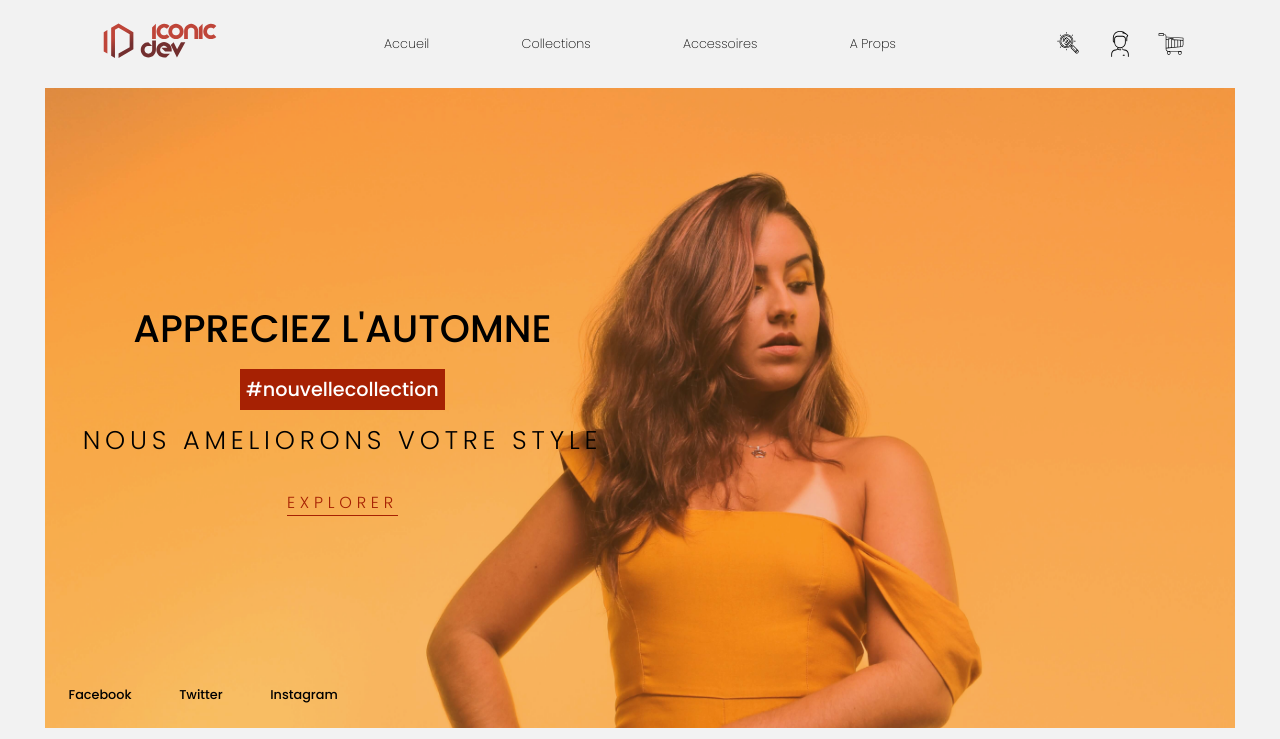
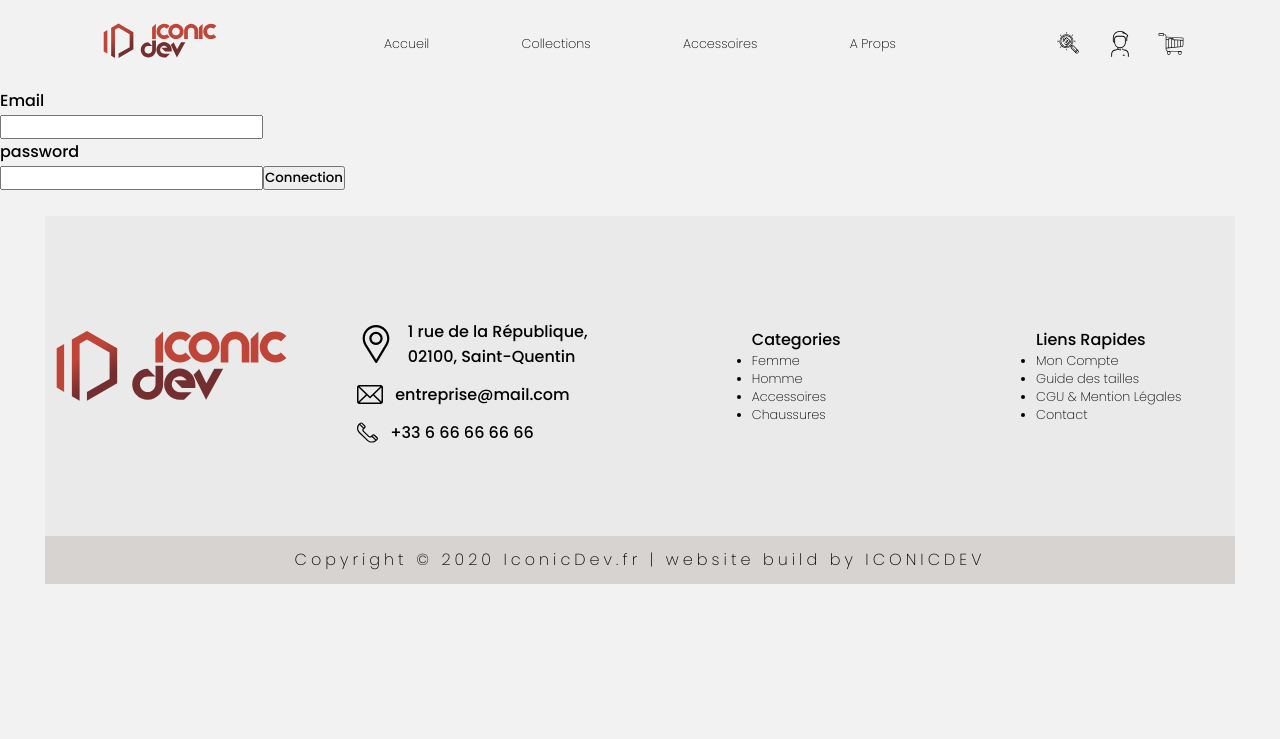
Before and after one commit to CamilleSylla/promo_Store, a React (Create React App) app: page /login in a window 1280 px wide. Shown: the top 739 px of the page. Built offline with nearby package versions, Linux system fonts and the light colour scheme.

Commit message:
getting token from backend

```diff
--- a/package.json
+++ b/package.json
@@ -2,10 +2,15 @@
   "name": "ecommerce",
   "version": "0.1.0",
   "private": true,
+  "proxy": "http://localhost:5000",
   "dependencies": {
     "@testing-library/jest-dom": "^5.11.5",
     "@testing-library/react": "^11.1.0",
     "@testing-library/user-event": "^12.1.10",
+    "axios": "^0.21.0",
+    "passport": "^0.4.1",
+    "passport-jwt": "^4.0.0",
+    "passport-local": "^1.0.0",
     "react": "^17.0.1",
     "react-dom": "^17.0.1",
     "react-router-dom": "^5.2.0",
@@ -18,6 +23,7 @@
     "test": "react-scripts test",
     "eject": "react-scripts eject"
   },
+
   "eslintConfig": {
     "extends": [
       "react-app",
--- a/src/App.js
+++ b/src/App.js
@@ -4,15 +4,31 @@ import Nav from './components/navigations/NavBAr/Nav';
 import HeaderSlides from './components/slides/header/HeaderSlide';
 import Home from './components/Home/Home';
 import Footer from './components/footer/Footer';
+import { Route, Switch } from 'react-router-dom';
+import Login from './components/Logs/Login/Login';
+import { useState } from 'react';
 
 function App() {
+
+  const [global, setGlobal] = useState({
+    token:""
+  })
+  let token;
+  function tokenExist (data) {
+    setGlobal(...global, {token: data})
+  }
+  console.log(global);
   return (
     <div className="App">
       <header>
         <Nav/>
       </header>
-      <HeaderSlides/>
-      <Home/>
+      <Route render={({ location }) => (
+            <Switch location={location}>
+              <Route exact path='/' render={ () => (<Home token={tokenExist}/>)}/>
+              <Route path='/login' component={Login}/>
+            </Switch>
+      )} />
       <footer>
         <Footer/>
       </footer>
--- a/src/components/Home/Home.js
+++ b/src/components/Home/Home.js
@@ -6,10 +6,12 @@ import Products from './products/Products';
 import Sale from './sale/Sale';
 import Brand from './brand/Brand';
 import Social from './social/Social';
+import HeaderSlides from '../slides/header/HeaderSlide';
 export default function Home () {
 
     return (
         <div className="homeContainer">
+            <HeaderSlides/>
             <Banniere/>
             <Products/>
             <Sale/>
--- /dev/null
+++ b/src/components/Logs/Login/Login.js
@@ -0,0 +1,42 @@
+import React, { useEffect, useState } from 'react';
+import axios from 'axios';
+
+export default function Login ({token}) {
+const [login, setLogin] = useState({
+    email: "",
+    password: ""
+});
+
+    const emailChange = event => {
+        setLogin({...login, email: event.target.value})
+    }
+
+    const passwordChange = event => {
+        setLogin({...login, password: event.target.value})
+    }
+
+
+    const onSubmit =  () => {
+        axios.post(`/api/user/login`, login )
+        .then( res => {
+
+            window.location.replace("/");
+            console.log(res.data);
+            token(res.data);
+        })
+    }
+
+
+    return (
+        <div>
+            <p> Email</p>
+        <input onChange={emailChange}/>
+            <p> password</p>
+        <input onChange={passwordChange}/>
+        <button onClick={onSubmit}>
+            Connection
+        </button>
+        </div>
+
+    )
+}
--- a/src/components/slides/header/HeaderSlides.css
+++ b/src/components/slides/header/HeaderSlides.css
@@ -1,7 +1,7 @@
 .headerSlide {
     position: relative;
-    margin: 0 auto;
-    width: 93%;
+    margin-bottom: 5%;
+    width: 100%;
     height: 80vh;
     background-image: url(../../../assets/img/header/header.jpg);
     background-size: cover;
```
Also changed, not shown: src/components/Logs/Login/Login.css (added), 1 other file (tests, documents, lock files or other folders).
